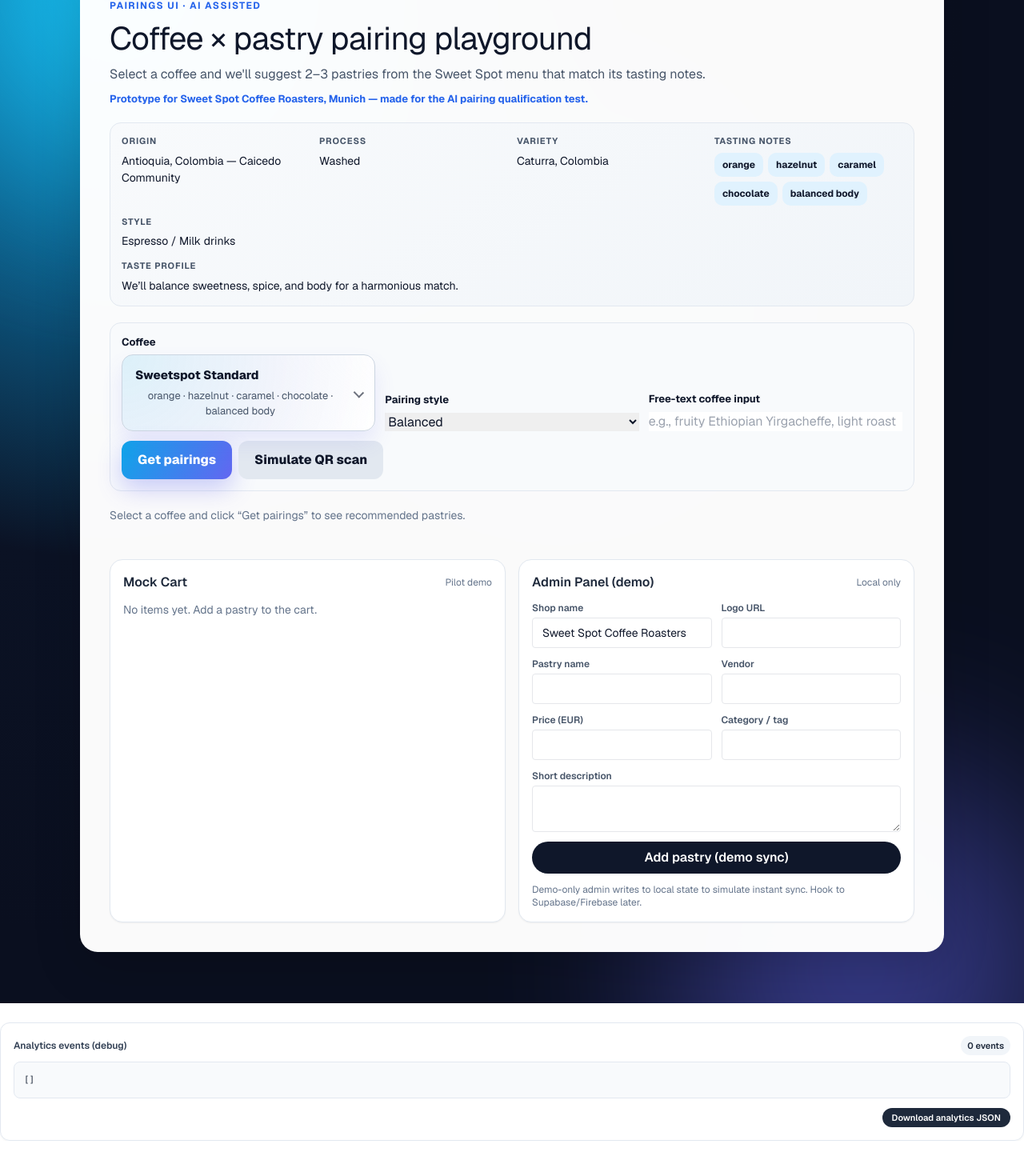
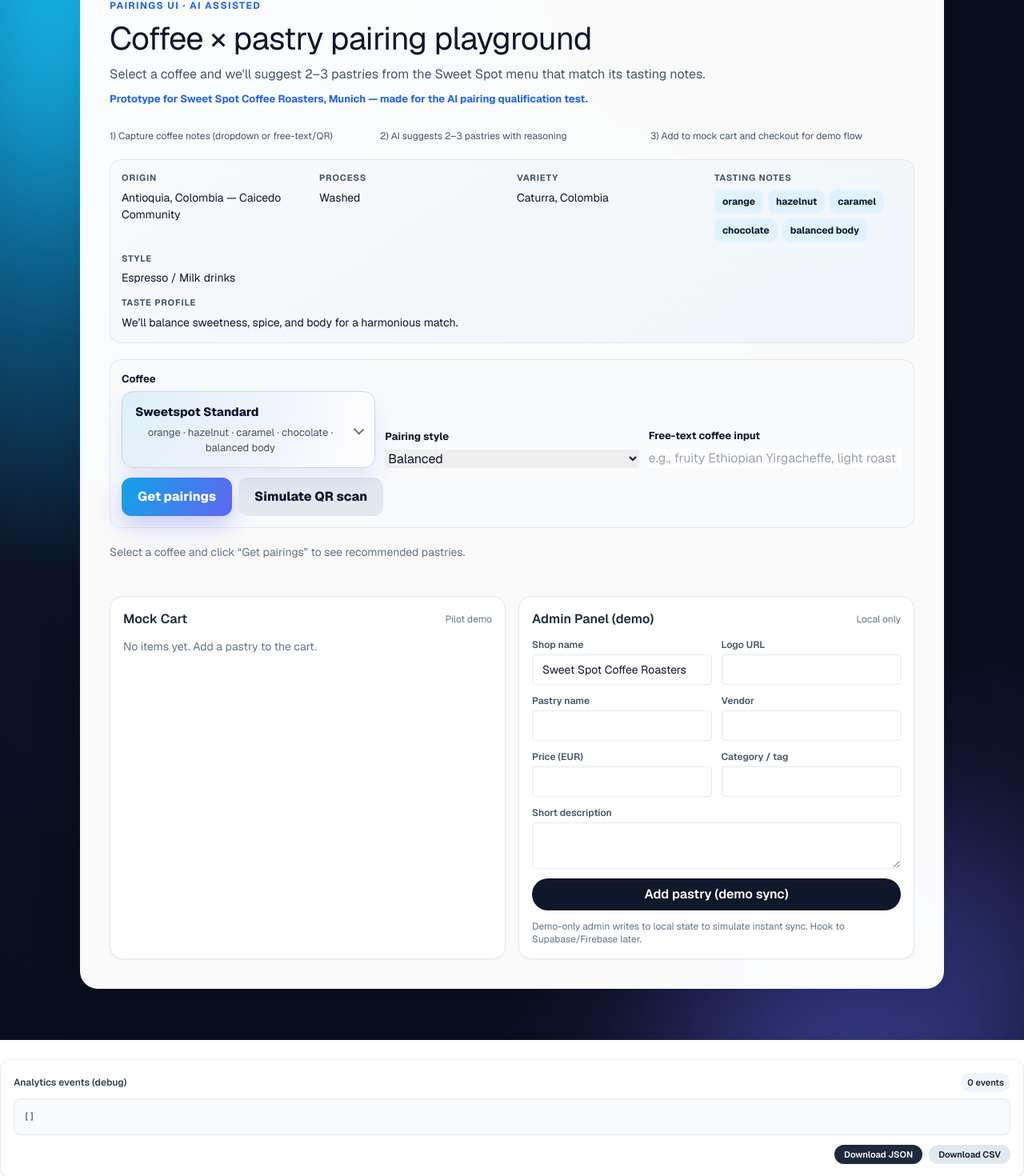
Before and after one commit to AIDeveloper0/ai-coffee, a Next.js app: page / in a window 1280 px wide. Shown: the part 153-1623 px from the top of the page at 80% size. Before the commit the page ends 1579 px from the top, so only its background shows below. Built offline with nearby package versions, Linux system fonts and the light colour scheme.

Commit message:
Add how-it-works cues, performance chip, and Supabase sync hooks

```diff
--- a/app/CoffeePairingPage.tsx
+++ b/app/CoffeePairingPage.tsx
@@ -190,6 +190,12 @@ export default function CoffeePairingPage() {
           <p className={styles.note}>
             Prototype for Sweet Spot Coffee Roasters, Munich — made for the AI pairing qualification test.
           </p>
+        </div>
+
+        <div className={styles.howItWorks}>
+          <span>1) Capture coffee notes (dropdown or free-text/QR)</span>
+          <span>2) AI suggests 2–3 pastries with reasoning</span>
+          <span>3) Add to mock cart and checkout for demo flow</span>
         </div>
 
         {selectedCoffee && (
--- a/app/page.module.css
+++ b/app/page.module.css
@@ -200,6 +200,15 @@
   border-radius: 14px;
   border: 1px solid #e2e8f0;
   background: #f8fafc;
+}
+
+.howItWorks {
+  display: grid;
+  grid-template-columns: repeat(auto-fit, minmax(200px, 1fr));
+  gap: 8px;
+  margin-top: 8px;
+  color: #475569;
+  font-size: 12px;
 }
 
 .field {
--- a/components/AnalyticsDebugPanel.tsx
+++ b/components/AnalyticsDebugPanel.tsx
@@ -1,6 +1,6 @@
 "use client";
 
-import { events, exportEventsAsJson } from "@/lib/analytics";
+import { events, exportEventsAsCsv, exportEventsAsJson } from "@/lib/analytics";
 import { useMemo } from "react";
 
 export default function AnalyticsDebugPanel() {
@@ -30,13 +30,31 @@ export default function AnalyticsDebugPanel() {
       <pre className="whitespace-pre-wrap break-words bg-slate-50 border border-slate-200 rounded-lg p-3 text-[11px] leading-5">
         {JSON.stringify(lastThree, null, 2)}
       </pre>
-      <div className="flex justify-end mt-3">
+      <div className="flex justify-end mt-3 gap-2">
         <button
           type="button"
           onClick={handleDownload}
           className="px-3 py-1 rounded-full bg-slate-800 text-white font-semibold text-[11px] hover:bg-slate-700 transition"
         >
-          Download analytics JSON
+          Download JSON
+        </button>
+        <button
+          type="button"
+          onClick={() => {
+            const data = exportEventsAsCsv();
+            const blob = new Blob([data], { type: "text/csv" });
+            const url = URL.createObjectURL(blob);
+            const link = document.createElement("a");
+            link.href = url;
+            link.download = "analytics-events.csv";
+            document.body.appendChild(link);
+            link.click();
+            link.remove();
+            URL.revokeObjectURL(url);
+          }}
+          className="px-3 py-1 rounded-full bg-slate-200 text-slate-900 font-semibold text-[11px] hover:bg-slate-300 transition"
+        >
+          Download CSV
         </button>
       </div>
     </div>
--- a/data.ts
+++ b/data.ts
@@ -133,7 +133,8 @@ export const pastries: Pastry[] = [
     currency: "EUR",
     notableDescription: "Denser, nut-infused loaf with lower sugar than standard.",
     tastingNotes: ["banana", "nutty", "moderate sweetness"],
-    image: "/images/banana-bread.jpg",
+    image:
+      "https://images.unsplash.com/photo-1509440159596-0249088772ff?auto=format&fit=crop&w=600&q=80",
   },
   {
     id: "croissant",
@@ -143,7 +144,8 @@ export const pastries: Pastry[] = [
     currency: "EUR",
     notableDescription: "French butter base with light lamination.",
     tastingNotes: ["buttery", "light", "flaky"],
-    image: "/images/croissant.jpg",
+    image:
+      "https://images.unsplash.com/photo-1509440159596-0259088772df?auto=format&fit=crop&w=600&q=80",
   },
   {
     id: "franzbrotchen",
@@ -153,7 +155,8 @@ export const pastries: Pastry[] = [
     currency: "EUR",
     notableDescription: "Caramelized cinnamon layers.",
     tastingNotes: ["caramel", "cinnamon", "buttery"],
-    image: "/images/franzbrotchen.jpg",
+    image:
+      "https://images.unsplash.com/photo-1509440159596-0249088772aa?auto=format&fit=crop&w=600&q=80",
   },
   {
     id: "pain-au-chocolat",
@@ -163,7 +166,8 @@ export const pastries: Pastry[] = [
     currency: "EUR",
     notableDescription: "Dark chocolate core with butter-rich dough.",
     tastingNotes: ["dark chocolate", "buttery", "sweet"],
-    image: "/images/pain-au-chocolat.jpg",
+    image:
+      "https://images.unsplash.com/photo-1509440159596-0249088772cc?auto=format&fit=crop&w=600&q=80",
   },
   {
     id: "zimtknoten",
@@ -173,7 +177,8 @@ export const pastries: Pastry[] = [
     currency: "EUR",
     notableDescription: "Scandinavian cinnamon twist with cardamom accent.",
     tastingNotes: ["cinnamon", "cardamom", "sweet spice"],
-    image: "/images/zimtknoten.jpg",
+    image:
+      "https://images.unsplash.com/photo-1481390422864-46e6735f4d36?auto=format&fit=crop&w=600&q=80",
   },
   {
     id: "kardamomknoten",
@@ -183,6 +188,7 @@ export const pastries: Pastry[] = [
     currency: "EUR",
     notableDescription: "Spicy-sweet Nordic yeasted bun.",
     tastingNotes: ["cardamom", "sweet spice", "yeasted dough"],
-    image: "/images/kardamomknoten.jpg",
+    image:
+      "https://images.unsplash.com/photo-1486427944299-d1955d23e34d?auto=format&fit=crop&w=600&q=80",
   },
 ];
```
Also changed, not shown: lib/supabaseClient.ts (added, +47 -0 lines).
